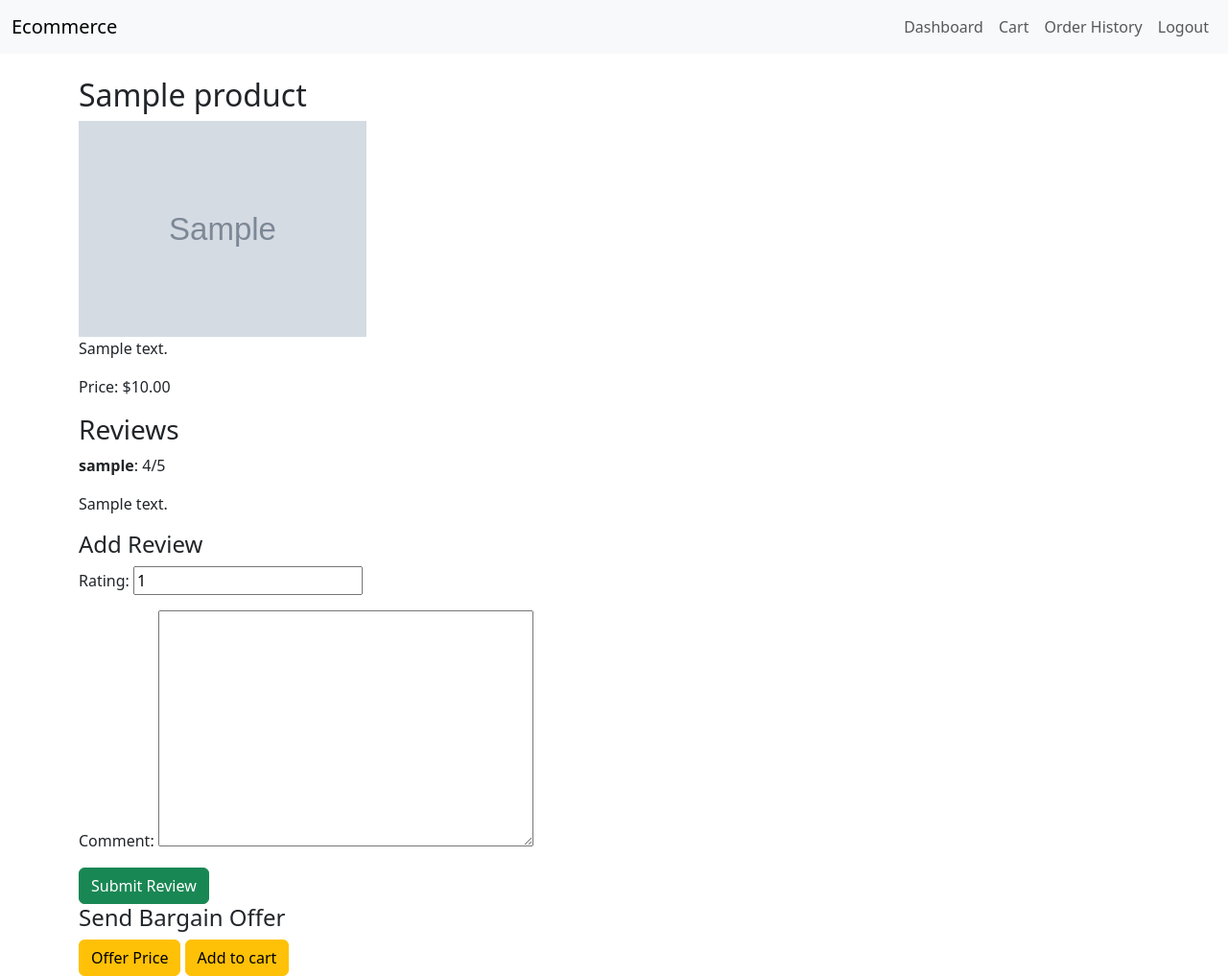
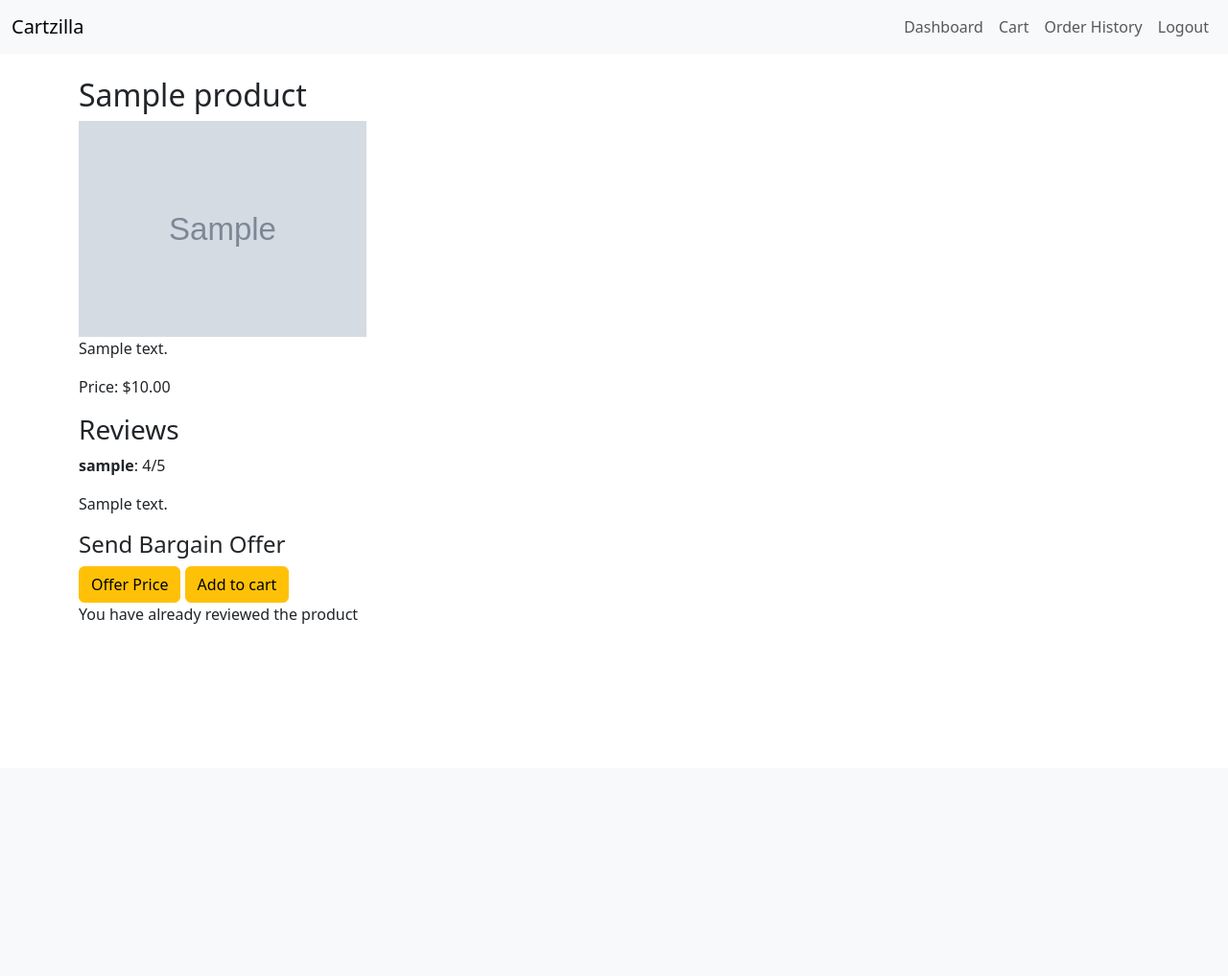
Before and after one commit to 0Junaid0/cartzilla, a Django app: page /products/product/1/ in a window 1280 px wide. Shown: the whole page at 96% size. After the commit the page ends 650 px from the top, so only its background shows below. Run offline with Django 5.2, Linux system fonts and the light colour scheme; a user stored in the database is signed in; tables that the repository leaves empty hold one stand-in row (values such as "Sample post"); grey boxes marked "Sample" are stand-in pictures; parts of the project's set-up code (start-up, migrations or seed data) failed here and were passed over.

Commit message:
review system update customer can review after ordering and order status is completed

```diff
--- a/products/views.py
+++ b/products/views.py
@@ -1,5 +1,6 @@
 from django.shortcuts import render, get_object_or_404, redirect
 
+from shopping.models import Order,OrderItem
 from user.models import User
 from .models import Product, Category, ProductReview, BargainOffer
 from .forms import ProductForm, ReviewForm, BargainOfferForm
@@ -14,8 +15,25 @@ def home_view(request):
 def product_detail_view(request, pk):
     product = get_object_or_404(Product, pk=pk)
     reviews = product.reviews.all()
+    review_form = ReviewForm()
 
-    if request.method == 'POST' and request.user.is_authenticated:
+    can_review = False
+    already_reviewed = False
+
+    if request.user.is_authenticated:
+        cpmpleted_order = Order.objects.filter(user=request.user , status = 'Completed')
+        have_purchased = OrderItem.objects.filter(order__in = cpmpleted_order, product = product).exists()
+        already_reviewed = ProductReview.objects.filter(user=request.user, product=product).exists()
+        can_review = have_purchased and not already_reviewed
+
+        if request.method == 'POST':
+            if not have_purchased:
+                messages.error(request , "You need to purchase the product to review it")
+                return redirect('product_detail' , pk = product.pk)
+            if already_reviewed:
+                messages.error(request , "you have already reviewed the product")
+                return redirect('product+detail', pk=product.pk)
+
         review_form = ReviewForm(request.POST)
         if review_form.is_valid():
             review = review_form.save(commit=False)
@@ -27,7 +45,13 @@ def product_detail_view(request, pk):
     else:
         review_form = ReviewForm()
 
-    return render(request, 'products/product_detail.html', {'product': product, 'reviews': reviews, 'review_form': review_form})
+    return render(request, 'products/product_detail.html', {
+        'product': product,
+        'reviews': reviews,
+        'review_form': review_form,
+        'can_review' : can_review,
+        'already_reviewed' : already_reviewed,
+    })
 
 def products_view(request):
     products = Product.objects.all()
--- a/templates/partials/navbar.html
+++ b/templates/partials/navbar.html
@@ -1,6 +1,6 @@
 <nav class="navbar navbar-expand-lg navbar-light bg-light">
   <div class="container-fluid">
-    <a class="navbar-brand" href="/">Ecommerce</a>
+    <a class="navbar-brand" href="/">Cartzilla</a>
     <div class="collapse navbar-collapse">
       <ul class="navbar-nav ms-auto">
         {% if not user.is_authenticated %}
--- a/templates/products/product_detail.html
+++ b/templates/products/product_detail.html
@@ -11,15 +11,26 @@
 <p>{{ review.comment }}</p>
 {% endfor %}
 
+{% if user.is_customer %}
+<h4>Send Bargain Offer</h4>
+<a href="{% url 'bargain_offer' product.pk %}" class="btn btn-warning">Offer Price</a>
+<a href="{% url 'add_to_cart' product.pk %}" class="btn btn-warning">Add to cart</a>
+{% endif %}
+
+
 {% if not user.is_authenticated %}
 <p><a href="{% url 'login' %}">Login</a> to review or offer.</p>
-{% elif user.is_customer %}
+{% elif user.is_customer and can_review %}
 <h4>Add Review</h4>
 <form method="POST">
     {% csrf_token %}
     {{ review_form.as_p }}
     <button type="submit" class="btn btn-success">Submit Review</button>
 </form>
+{% elif already_reviewed %}
+    <p class="texted-success">You have already reviewed the product</p>
+{% elif already_reviewed %}
+    <p class="texted-success">You can only review the product once if you have completed the purchased</p>
 
 <h4>Send Bargain Offer</h4>
 <a href="{% url 'bargain_offer' product.pk %}" class="btn btn-warning">Offer Price</a>
```
